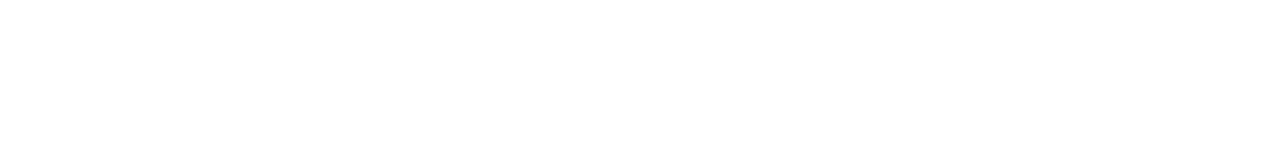
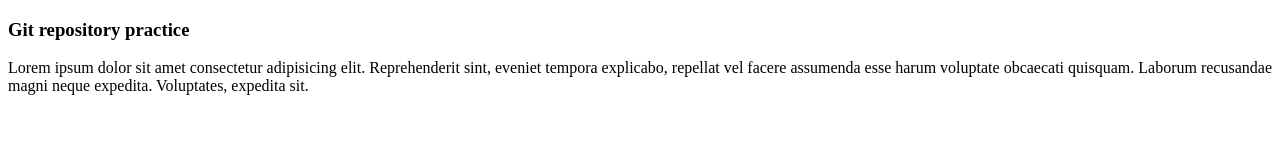
Before and after one commit to sanjida03-cse/my-first-github-repo, a plain HTML site: page index.html in a window 1280 px wide. Drawn offline with Linux system fonts and the light colour scheme.

Commit message:
first commit

```diff
--- a/index.html
+++ b/index.html
@@ -6,6 +6,9 @@
     <title>Git repository</title>
 </head>
 <body>
-
+    <div>
+        <h3>Git repository practice</h3>
+        <p>Lorem ipsum dolor sit amet consectetur adipisicing elit. Reprehenderit sint, eveniet tempora explicabo, repellat vel facere assumenda esse harum voluptate obcaecati quisquam. Laborum recusandae magni neque expedita. Voluptates, expedita sit.</p>
+    </div>
 </body>
 </html>
--- /dev/null
+++ b/styles/blog.css
@@ -0,0 +1,5 @@
+div{
+    background-color: turquoise;
+    margin-bottom: 10px;
+    padding: 1opx;
+}
```
